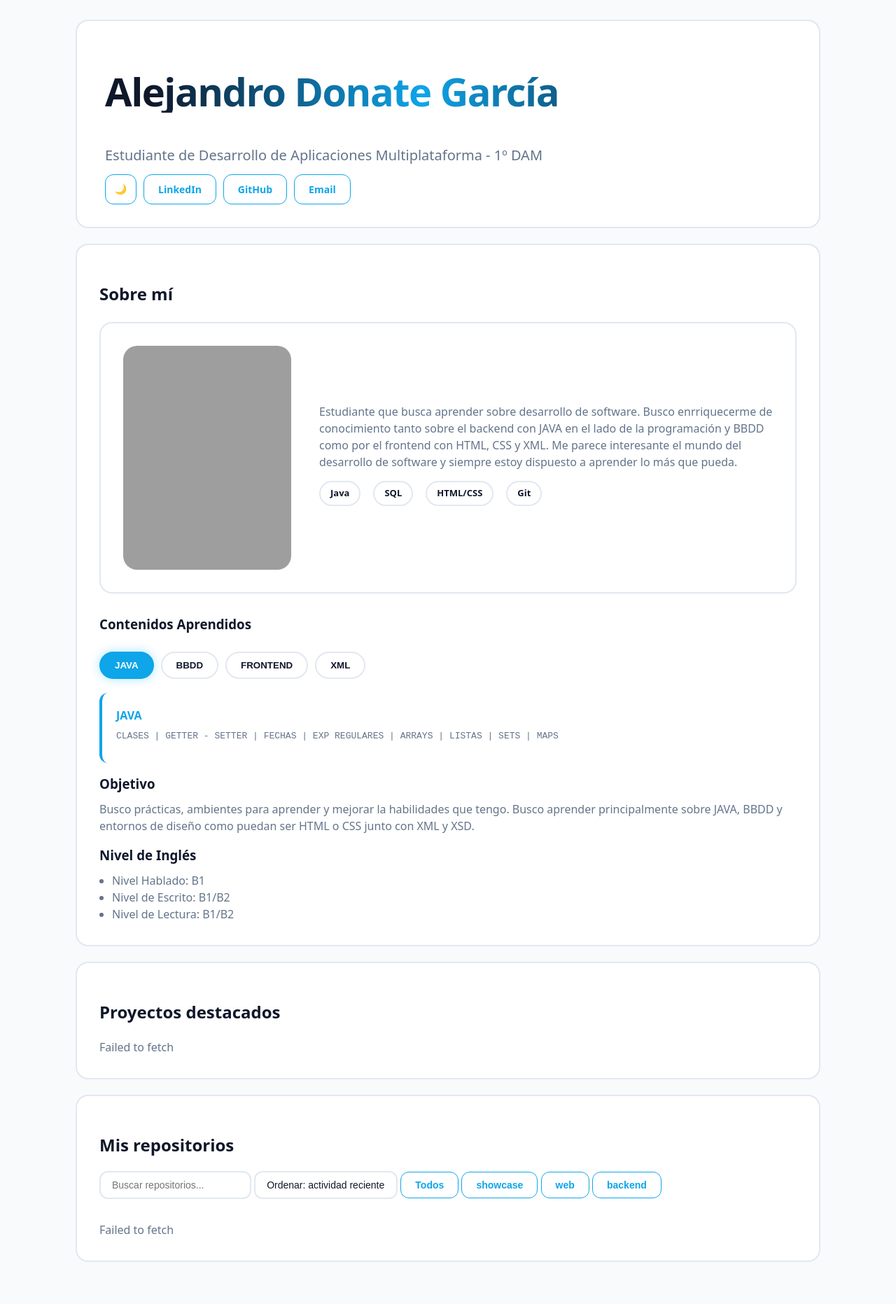
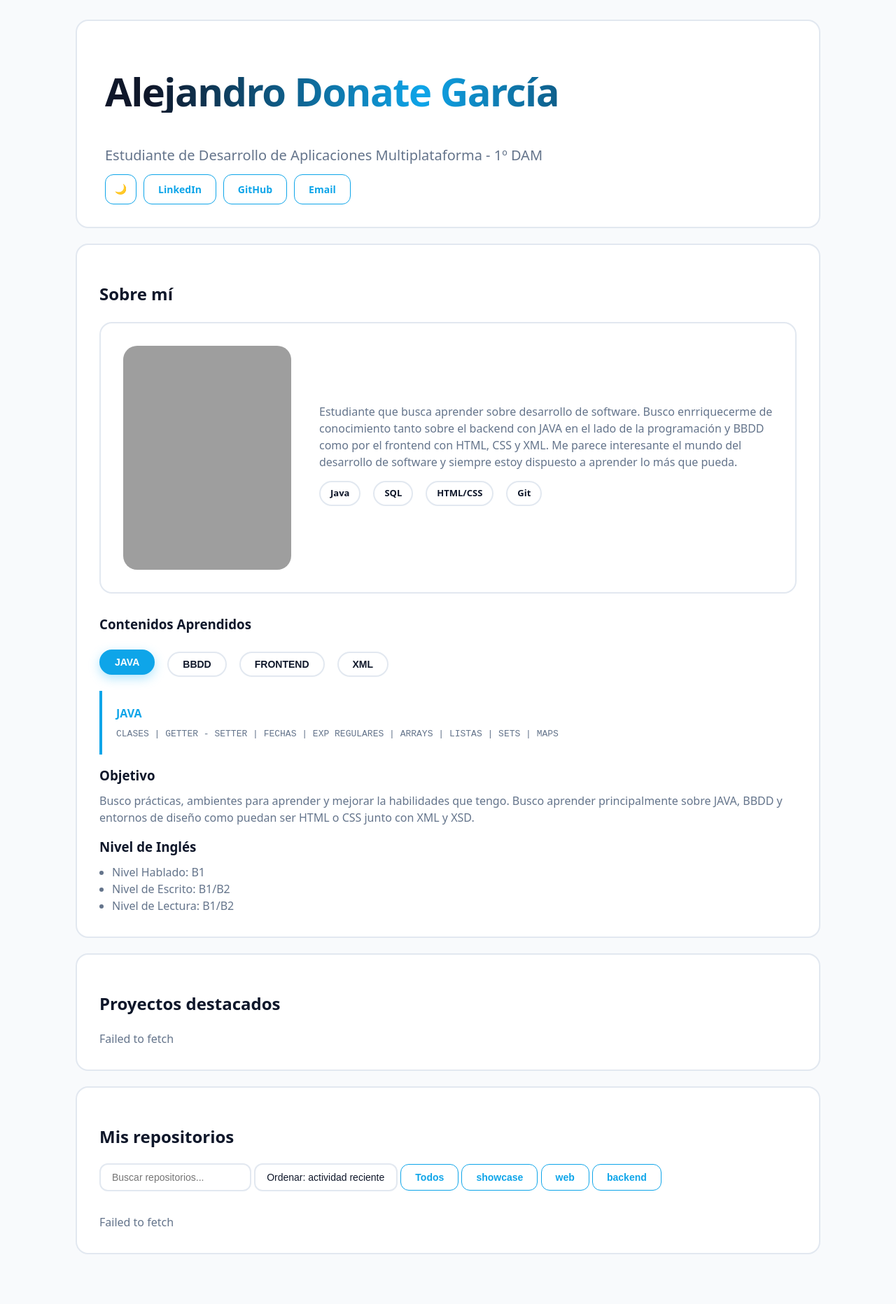
Before and after one commit to alejandroDonGar/alejandroDonGar.github.io, a Jekyll site: the page index.html, which Jekyll copies as it is, in a window 1280 px wide. Shown: the whole page at 70% size. Built offline with Jekyll 4.4.1, drawn with Linux system fonts in a browser that asks for light colours; grey boxes are pictures that could not be loaded.

Commit message:
cambios css

```diff
--- a/assets/css/styles.css
+++ b/assets/css/styles.css
@@ -271,32 +271,43 @@
   margin-bottom: 20px;
   flex-wrap: wrap;
 }
-/* Reutilizamos el estilo de tus pills pero como botones */
+
 .skill-pill {
-  padding: 10px 20px;
+  display: inline-flex;
+  align-items: center;
+  padding: 8px 20px;
+  background: var(--card) !important;
+  border: 2px solid var(--line);
   border-radius: 100px;
-  border: 2px solid var(--line);
-  background: var(--card);
+  font-size: 14px;
+  font-weight: 700;
   color: var(--text);
-  font-weight: 700;
   cursor: pointer;
   transition: all 0.3s ease;
+  margin-right: 8px;
 }
-/* El estado ACTIVO (cuando está seleccionado) */
+
 .skill-pill.active {
   background: var(--brand) !important;
   color: white !important;
   border-color: var(--brand) !important;
   box-shadow: 0 0 15px rgba(56, 189, 248, 0.4);
 }
+.skill-pill:hover,
+.skill-pill.active {
+  background: var(--brand) !important;
+  color: white !important;
+  border-color: var(--brand) !important;
+  transform: translateY(-3px);
+  box-shadow: 0 5px 15px rgba(56, 189, 248, 0.4);
+}
 .skill-card {
-  background: var(--card);
-  border-left: 4px solid var(--brand); /* Una línea lateral pro */
+  margin-top: 20px;
   padding: 20px;
-  border-radius: 12px;
-  min-height: 100px;
-  /* Animación de entrada */
-  animation: slideIn 0.4s ease-out;
+  background: rgba(255, 255, 255, 0.03);
+  border-left: 4px solid var(--brand);
+  border-radius: 0 12px 12px 0;
+  animation: slideFade 0.5s ease-out forwards;
 }
 .skill-card h4 {
   margin: 0 0 8px 0;
@@ -306,7 +317,17 @@
 .skill-card p {
   margin: 0;
   color: var(--muted);
-  font-family: monospace; /* Estilo código para los contenidos */
+  font-family: monospace;
+}
+@keyframes slideFade {
+  from {
+    opacity: 0;
+    transform: translateX(-20px); /* Viene desde la izquierda */
+  }
+  to {
+    opacity: 1;
+    transform: translateX(0);
+  }
 }
 @keyframes slideIn {
   from { opacity: 0; transform: translateX(20px); }
```
Also changed, not shown: 1 other file.
